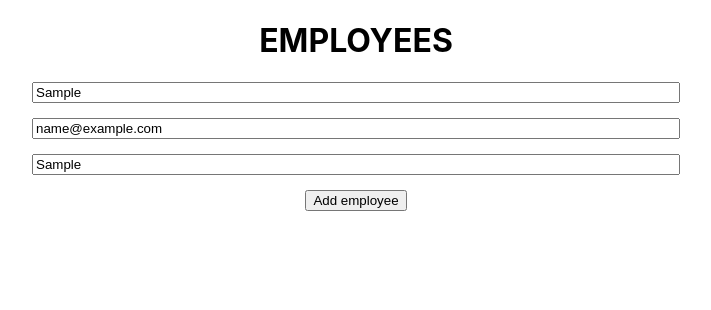
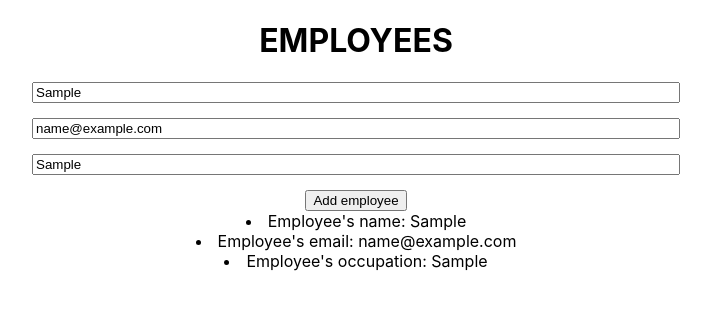
Before and after one commit to thaisBertoldi/exercicio-trabalhadores-react, a React (Create React App) app: page / in a window 1280 px wide. Both pictures are taken after typing "Sample", "name@example.com", "Sample" into the empty fields and a click on the input "Add employee". Shown: the top 310 px of the page, without its empty margins (284-995 px from the left). Built offline with nearby package versions, Linux system fonts and the light colour scheme.

Commit message:
Imprimindo lista na tela, mas com pequeno bug

```diff
--- a/src/App.js
+++ b/src/App.js
@@ -1,4 +1,5 @@
 import './App.css';
+import EmployeeList from './components/EmployeeList';
 import Employeer from './components/Employeer';
 import EmployeeContext from './contexts/EmployeeContext';
 
@@ -7,6 +8,7 @@ function App() {
     <div className="App">
       <EmployeeContext>
         <Employeer />
+        <EmployeeList />
       </EmployeeContext>
     </div>
   );
--- /dev/null
+++ b/src/components/EmployeeList.js
@@ -0,0 +1,17 @@
+import { useContext, useEffect } from 'react'
+import { EmployeeContext } from '../contexts/EmployeeContext'
+
+export default function EmployeeList() {
+    const { employeeList, setEmployeeList } = useContext(EmployeeContext);
+    return (
+        <>
+            {employeeList.map((element) =>
+                <div>
+                    <li key={element.id}>Employee's name: {element.name}</li>
+                    <li>Employee's email: {element.email}</li>
+                    <li>Employee's occupation: {element.occupation}</li>
+                </div>)
+            }
+        </>
+    )
+}
--- a/src/components/Employeer.js
+++ b/src/components/Employeer.js
@@ -1,8 +1,7 @@
-import React, { useEffect } from 'react'
-import { useContext } from 'react'
+import { useContext, useEffect } from 'react'
 import { EmployeeContext } from '../contexts/EmployeeContext'
 import styles from './Employeer.module.css'
-import EmployeesList from './EmployeesList';
+let listEmployees = [];
 
 export default function Employeer() {
     const { employeeList, setEmployeeList } = useContext(EmployeeContext);
@@ -10,34 +9,19 @@ export default function Employeer() {
     const { email, setEmail } = useContext(EmployeeContext);
     const { occupation, setOccupation } = useContext(EmployeeContext);
     let idEmployee = 0;
+
     function AddEmployee(e) {
         e.preventDefault();
         if (!name || !email || !occupation) {
-            return alert('Some input is not correct')
+            return alert('Some input is incorrect')
         } else {
             ++idEmployee;
-            employeeList.push({ id: idEmployee, name: name, email: email, occupation: occupation })
+            listEmployees.push({ id: idEmployee, name: name, email: email, occupation: occupation })
+            setEmployeeList(listEmployees)
             console.log(employeeList)
             return alert('Registered Successfully')
         }
     }
-
-    // function showList() {
-    //     return (
-    //     <>
-    //     {employeeList.length > 0 ?
-    //         <div>
-    //             {employeeList.map((element) =>
-    //                 <div>
-    //                     <h1>Employee's name:</h1>
-    //                     <li key={element.id}>{element.name}</li>
-    //                 </div>)}
-    //         </div >
-    //         : <p>Teste</p>
-    //     }
-    //     </>
-    //     )
-    // }
 
     return (
         <div>
@@ -51,7 +35,15 @@ export default function Employeer() {
                 </form>
             </div>
             <div>
-            </div>
+                {/* {!employeeList.length < 0
+                    ? <p>Teste</p>
+                    : employeeList.map((element, index) =>
+                        <div>
+                            <h1>Employee's name:</h1>
+                            <li key={index}>{element.name}</li>
+                        </div>)
+                } */}
+            </div >
         </div >
 
     )
```
Also changed, not shown: src/components/EmployeesList.js (deleted, +0 -20 lines).
